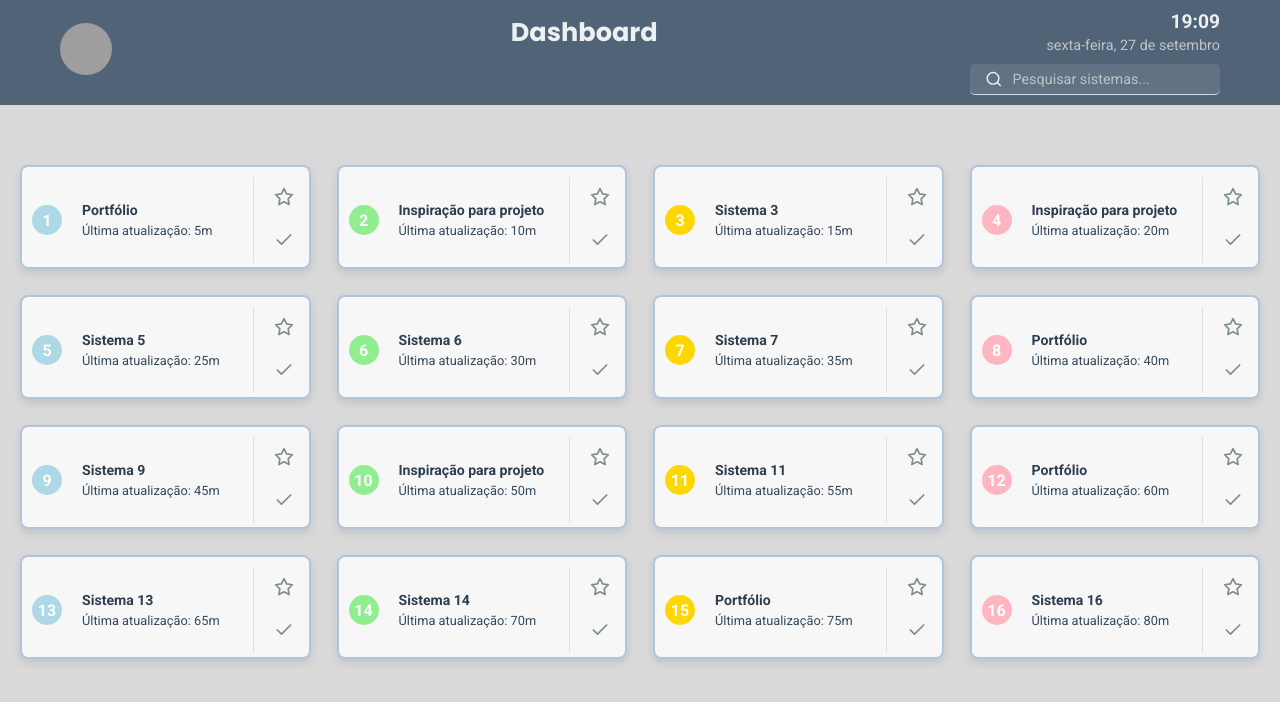
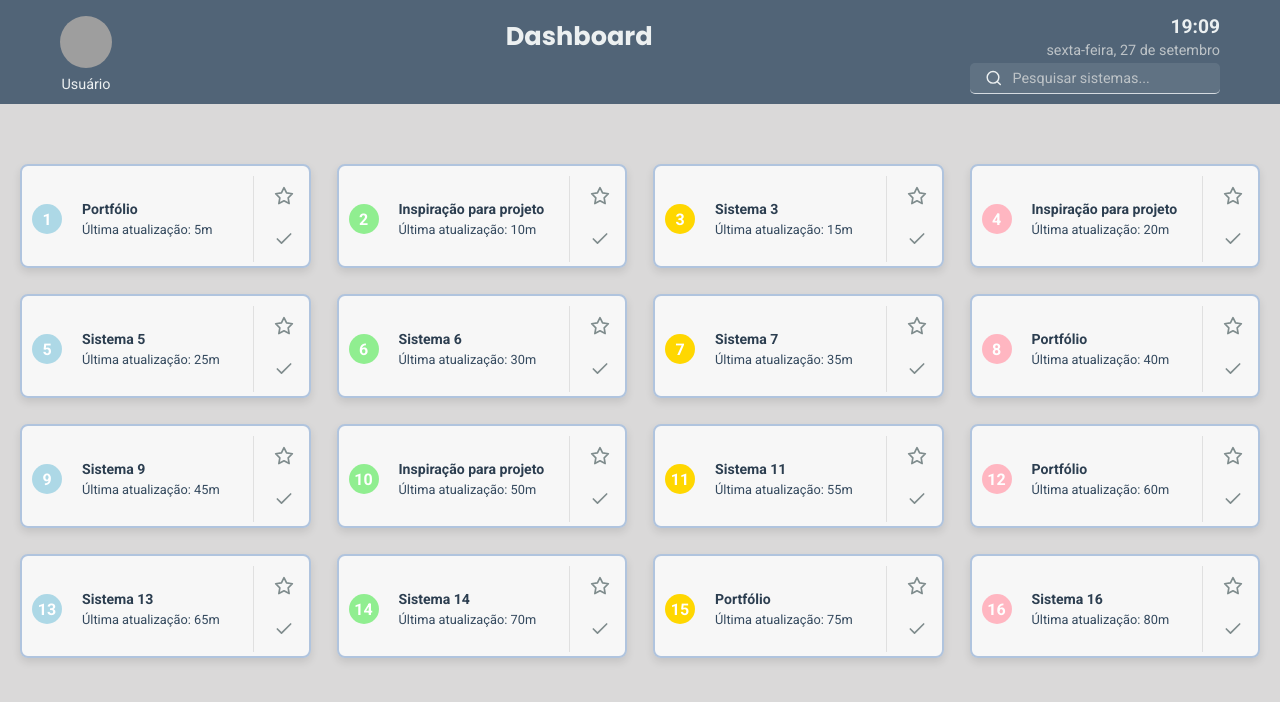
Before and after one commit to sagacello/mater-imperium-front, a React (Vite) app: page / in a window 1280 px wide. Shown: the top 702 px of the page. Built offline with nearby package versions, Linux system fonts and the light colour scheme; grey boxes are pictures that could not be loaded.

Commit message:
add username

```diff
--- a/src/components/Header/index.tsx
+++ b/src/components/Header/index.tsx
@@ -2,7 +2,11 @@ import React, { useEffect, useState } from 'react';
 import './styles.css';
 import { HeaderProps } from './types';
 
-export const Header: React.FC<HeaderProps> = ({ avatarUrl, onSearch }) => {
+export const Header: React.FC<HeaderProps> = ({
+  avatarUrl,
+  onSearch,
+  username,
+}) => {
   const [dateTime, setDateTime] = useState(new Date());
   const [searchTerm, setSearchTerm] = useState('');
 
@@ -54,6 +58,7 @@ export const Header: React.FC<HeaderProps> = ({ avatarUrl, onSearch }) => {
       <div className="header-content">
         <div className="header-left">
           <img src={avatarUrl} alt="Avatar" className="avatar" />
+          <span className="user-name">{username}</span>
         </div>
         <div className="header-center">
           <h1>Dashboard</h1>
--- a/src/components/Header/styles.css
+++ b/src/components/Header/styles.css
@@ -9,21 +9,20 @@
   display: flex;
   justify-content: space-between;
   align-items: center;
-  margin-bottom: 10px;
   width: 100%;
 }
 
 .header-left {
   display: flex;
+  flex-direction: column;
   align-items: center;
+  margin-top: 6px;
 }
 
 .avatar {
   width: 52px;
   height: 52px;
   border-radius: 50%;
-  margin-right: 10px;
-  margin-bottom: -34px;
 }
 
 .header-center {
@@ -61,7 +60,6 @@
   background-color: rgba(236, 240, 241, 0.1);
   border-radius: 5px;
   padding: 5px 15px;
-  margin-top: 10px;
   width: 220px;
   transition: all 0.3s ease;
   border-bottom: 1px solid #ecf0f3d5;
@@ -99,6 +97,14 @@
   color: #bdc3c7;
 }
 
+.user-name {
+  margin-top: 8px;
+  font-size: 0.9em;
+  color: #ecf0f1;
+  font-family: 'Roboto', sans-serif;
+  margin-bottom: -30px;
+}
+
 @media (max-width: 768px) {
   .header {
     padding: 10px 20px;
@@ -130,7 +136,6 @@
   .avatar {
     width: 45px;
     height: 45px;
-    margin-bottom: 0px;
   }
 
   .date {
--- a/src/components/Header/types.ts
+++ b/src/components/Header/types.ts
@@ -1,4 +1,5 @@
 export interface HeaderProps {
   avatarUrl: string;
   onSearch: (value: string) => void;
+  username: string;
 }
--- a/src/pages/SystemsDashboard/index.tsx
+++ b/src/pages/SystemsDashboard/index.tsx
@@ -16,7 +16,11 @@ export const SystemsDashboard: React.FC = () => {
 
   return (
     <div className="systems-dashboard">
-      <Header avatarUrl="https://i.pravatar.cc/300" onSearch={handleSearch} />
+      <Header
+        avatarUrl="https://i.pravatar.cc/300"
+        username="Usuário"
+        onSearch={handleSearch}
+      />
       <div className="systems-container">
         <div className="systems-list">
           {filteredSystems.map((system, index) => (
```
